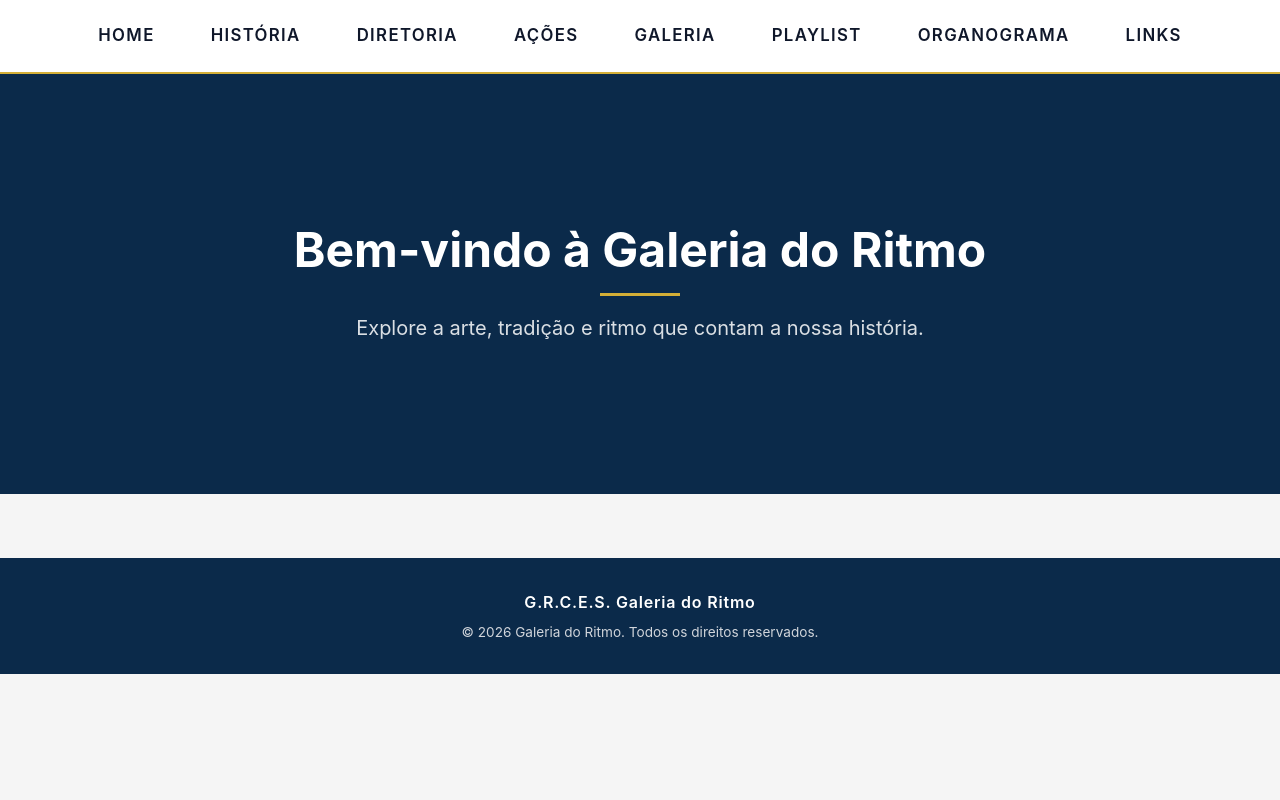
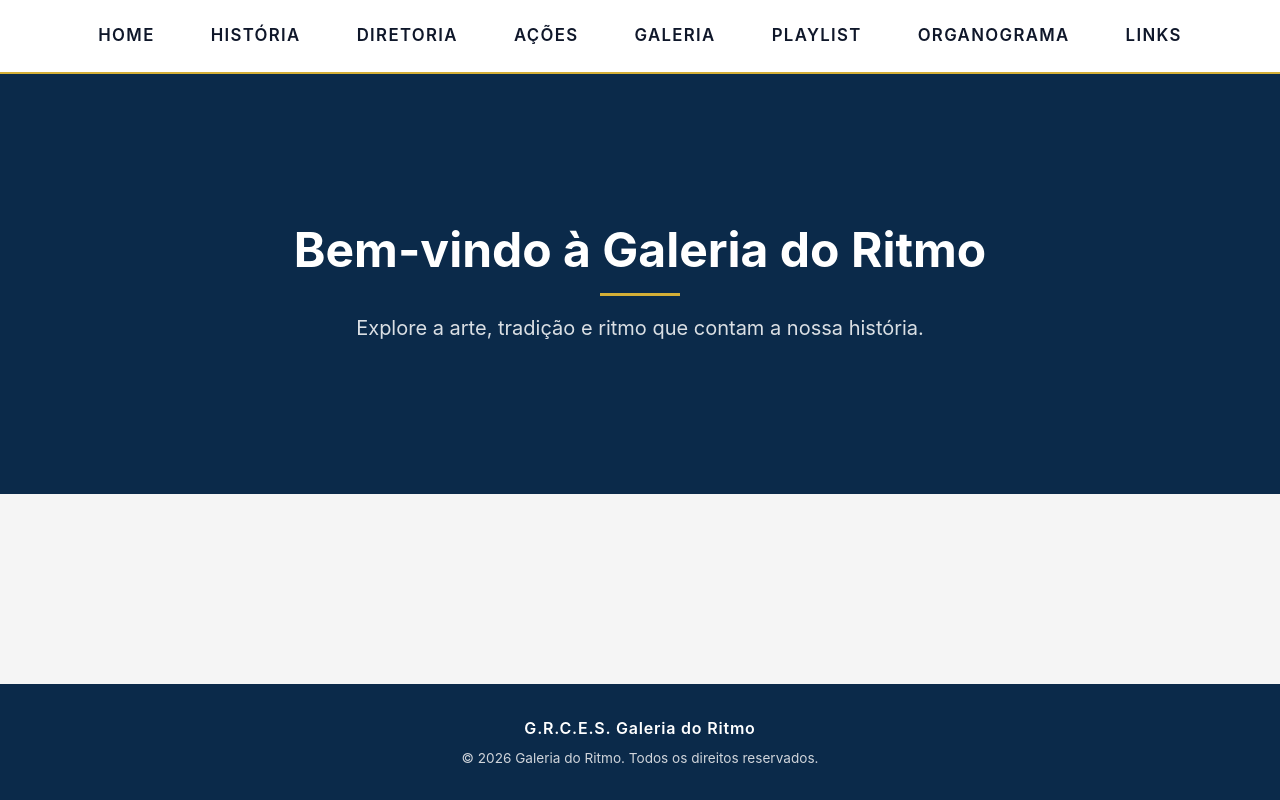
Before and after one commit to nickdiegao/Galeria-do-Ritmo, a React (Vite) app: page / in a window 1280 px wide. Built offline with nearby package versions, Linux system fonts and the light colour scheme.

Commit message:
Leve ajuste no footer

```diff
--- a/src/App.css
+++ b/src/App.css
@@ -1,6 +1,16 @@
 #root {
   width: 100%;
   min-height: 100vh;
+}
+
+.app {
+  min-height: 100vh;
+  display: flex;
+  flex-direction: column;
+}
+
+.content {
+  flex: 1;
 }
 
 .logo {
--- a/src/App.jsx
+++ b/src/App.jsx
@@ -8,21 +8,20 @@ import Footer from './components/Footer'
 import { Route, Routes } from 'react-router-dom'
 
 function App() {
-  const [count, setCount] = useState(0)
-
   return (
-    <>
+    <div className="app">
       <Header />
 
-      <Routes>
-        <Route path='/' element={<Home />} />
-        <Route path='/galeria' element={<Galeria />} />
-        <Route path='/historia' element={<Historia />} />
-      </Routes>
-
+      <main className="content">
+        <Routes>
+          <Route path="/" element={<Home />} />
+          <Route path="/historia" element={<Historia />} />
+          <Route path="/galeria" element={<Galeria />} />
+        </Routes>
+      </main>
 
       <Footer />
-    </>
+    </div>
   )
 }
 
--- a/src/index.css
+++ b/src/index.css
@@ -5,12 +5,16 @@
 
   color-scheme: light dark;
   color: rgba(255, 255, 255, 0.87);
-  background-color: #242424;
+    background-color: #f5f5f5;
 
   font-synthesis: none;
   text-rendering: optimizeLegibility;
   -webkit-font-smoothing: antialiased;
   -moz-osx-font-smoothing: grayscale;
+}
+
+html, body, #root {
+  height: 100%;
 }
 
 a {
```
